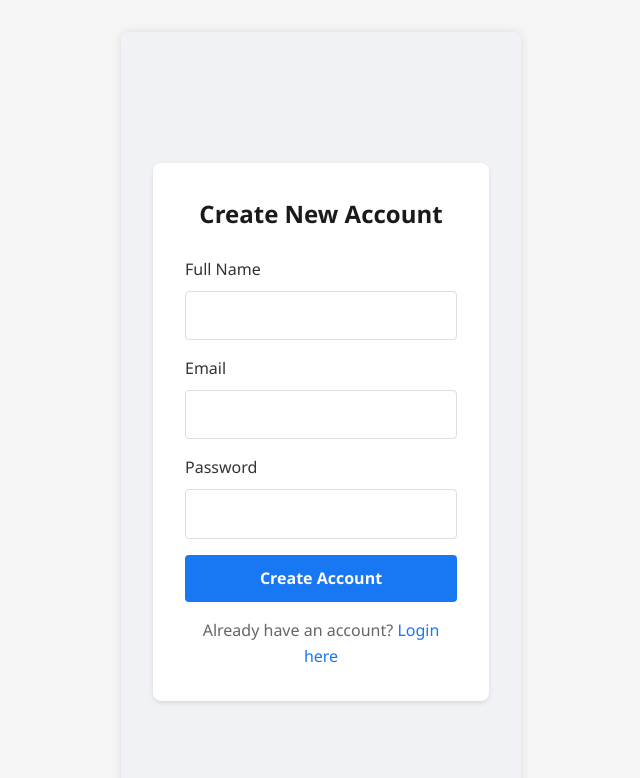
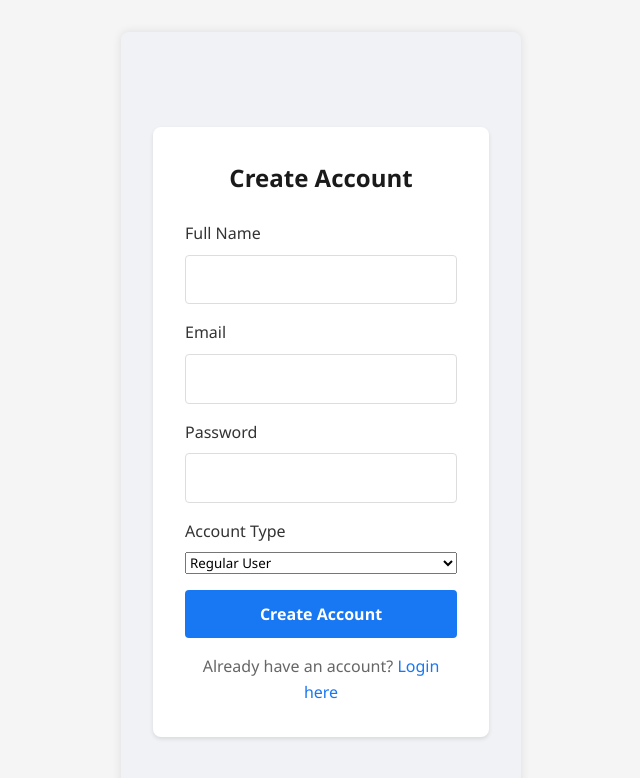
Before and after one commit to niflanseven/CMJD108-LostandFoundApp-Frontend, a React (Create React App) app: page /register in a window 1280 px wide. Shown: the top 778 px of the page, without its empty margins (319-959 px from the left). Built offline with nearby package versions, Linux system fonts and the light colour scheme.

Commit message:
Registered Page Updated with User Role Selection.

```diff
--- a/src/pages/Register.tsx
+++ b/src/pages/Register.tsx
@@ -7,6 +7,7 @@ const Register = () => {
   const [name, setName] = useState('');
   const [email, setEmail] = useState('');
   const [password, setPassword] = useState('');
+  const [role, setRole] = useState('USER');
   const [error, setError] = useState('');
   const [success, setSuccess] = useState(false);
   const [loading, setLoading] = useState(false);
@@ -15,14 +16,13 @@ const Register = () => {
   const handleSubmit = async (e: React.FormEvent) => {
     e.preventDefault();
     setLoading(true);
-    setError('');
 
     try {
       await apiClient.post('/auth/register', {
         name,
         email,
         password,
-        role: 'USER'
+        role
       });
       setSuccess(true);
       setTimeout(() => navigate('/login'), 2000);
@@ -36,7 +36,7 @@ const Register = () => {
   return (
     <div className="auth-container">
       <div className="auth-card">
-        <h2>Create New Account</h2>
+        <h2>Create Account</h2>
         <form onSubmit={handleSubmit} className="auth-form">
           <div className="form-group">
             <label>Full Name</label>
@@ -68,6 +68,19 @@ const Register = () => {
             />
           </div>
 
+          <div className="form-group">
+            <label>Account Type</label>
+            <select
+              value={role}
+              onChange={(e) => setRole(e.target.value)}
+              className="role-select"
+            >
+              <option value="USER">Regular User</option>
+              <option value="STAFF">Campus Staff</option>
+              <option value="ADMIN">Administrator</option>
+            </select>
+          </div>
+
           {error && <div className="error-message">{error}</div>}
           {success && <div className="success-message">
             Registration successful! Redirecting to login...
```
